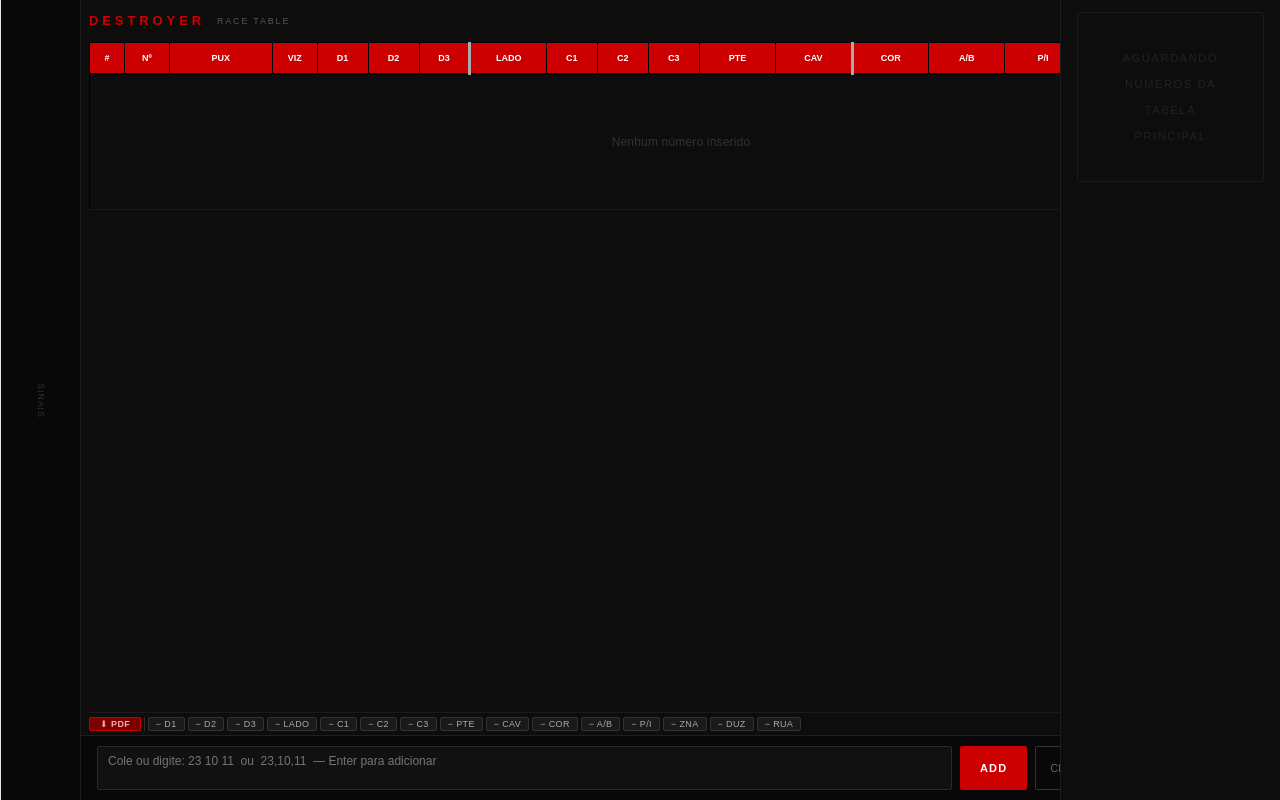
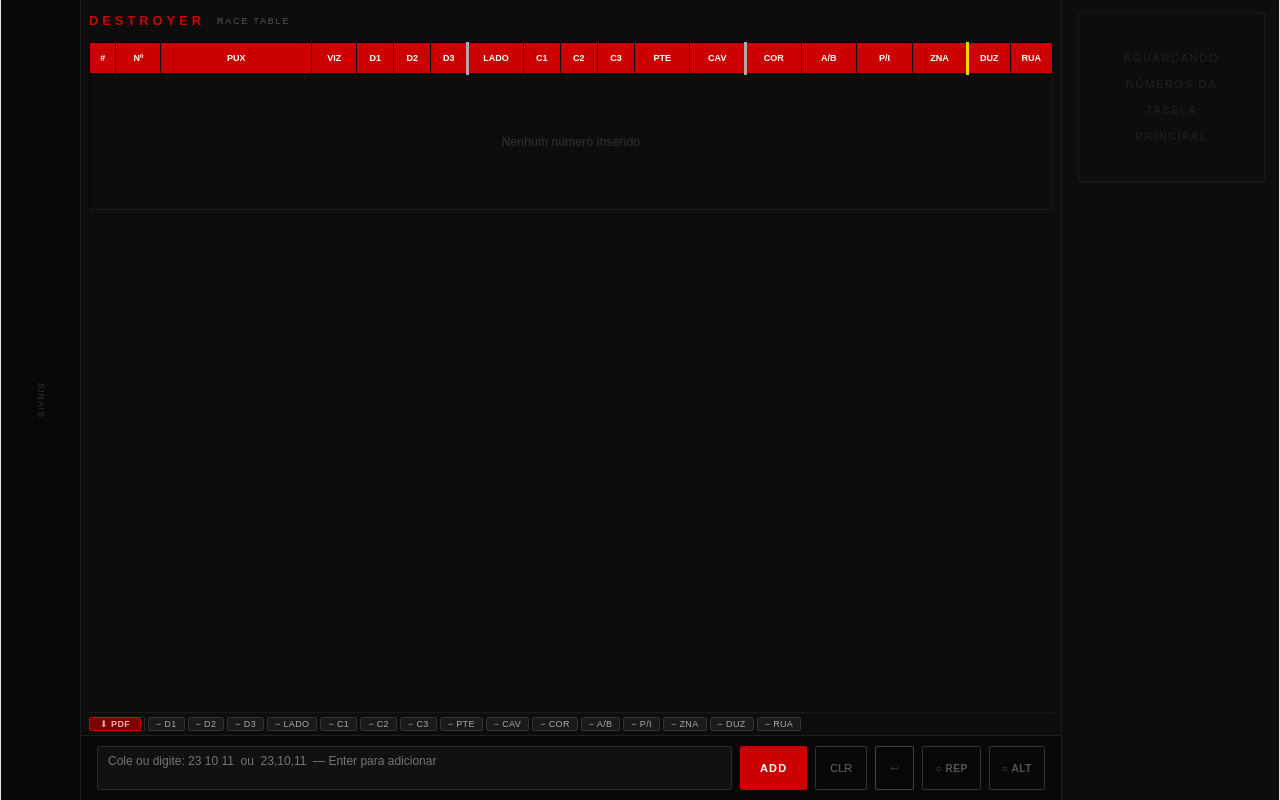
Before and after one commit to hanifalvesbatista10-spec/DESTROYER5.0, a React (Vite) app: page / in a window 1280 px wide. Built offline with nearby package versions, Linux system fonts and the light colour scheme.

Commit message:
Adjust UI element sizes and return values

```diff
--- a/src/App.jsx
+++ b/src/App.jsx
@@ -319,7 +319,7 @@ function getHistorico(entries, currentIndex, num) {
       nexts.push(entries[i + 1]);
     }
   }
-  return nexts.slice(-3);
+  return nexts.slice(-5);
 }
 
 
@@ -1585,14 +1585,14 @@ export default function DestroyerRaceTable() {
                         color:"#ffffff", padding:"2px 1px", textAlign:"center",
                         fontSize:9, fontWeight:"bold", letterSpacing:"0em",
                         borderBottom:"2px solid #000", borderRight:"1px solid #000",
-                        width: ["gp_d1","gp_d2","gp_d3","col_c1","col_c2","col_c3"].includes(col.key) ? 32 :
-                               ["seq"].includes(col.key) ? 22 :
-                               ["num"].includes(col.key) ? 28 :
-                               ["viz"].includes(col.key) ? 28 :
-                               ["hist"].includes(col.key) ? 65 :
-                               ["lado","cor","altobaixo","paridade","parte","cavalo","regiao"].includes(col.key) ? 48 :
-                               ["duzia","rua"].includes(col.key) ? 36 : undefined,
-                        minWidth: ["gp_d1","gp_d2","gp_d3","col_c1","col_c2","col_c3"].includes(col.key) ? 32 : 22,
+                        width: ["gp_d1","gp_d2","gp_d3","col_c1","col_c2","col_c3"].includes(col.key) ? 28 :
+                               ["seq"].includes(col.key) ? 20 :
+                               ["num"].includes(col.key) ? 34 :
+                               ["viz"].includes(col.key) ? 34 :
+                               ["hist"].includes(col.key) ? 114 :
+                               ["lado","cor","altobaixo","paridade","parte","cavalo","regiao"].includes(col.key) ? 42 :
+                               ["duzia","rua"].includes(col.key) ? 32 : undefined,
+                        minWidth: ["gp_d1","gp_d2","gp_d3","col_c1","col_c2","col_c3"].includes(col.key) ? 28 : 20,
                         borderLeft: isSeparator ? "3px solid #FFD700" : "none",
                         borderRight: isPrioritySep ? "3px solid #aaaaaa" : isPinnedSep ? "3px solid #aaaaaa" : "1px solid #000",
                         whiteSpace:"nowrap", fontFamily:"Arial, sans-serif",
@@ -1681,11 +1681,11 @@ export default function DestroyerRaceTable() {
                             <div
                               className={isCharMatch ? "pulse-cell" : ""}
                               style={{display:"inline-flex",flexDirection:"column",alignItems:"center",justifyContent:"center",
-                              width:20,height:20,borderRadius:"50%",background:NUM_BALL[e.cor].bg,
+                              width:26,height:26,borderRadius:"50%",background:NUM_BALL[e.cor].bg,
                               border: isCharMatch ? "2px solid #FFD700" : repAltBorder || (gpBall ? "2px solid #3b82f6" : `2px solid ${NUM_BALL[e.cor].border}`),
                               boxShadow: isCharMatch ? "0 0 8px #FFD700" : repAltShadow || (gpBall ? "0 0 6px #3b82f6" : "none"),
                               color:NUM_BALL[e.cor].text,fontFamily:"Arial, sans-serif"}}>
-                              <span style={{fontSize:10,fontWeight:"bold",lineHeight:1}}>{e.num}</span>
+                              <span style={{fontSize:11,fontWeight:"bold",lineHeight:1}}>{e.num}</span>
                               {e.gp!=="—"&&<span style={{fontSize:6,fontWeight:"normal",opacity:0.85,lineHeight:1}}>{e.gp}</span>}
                             </div>
                           </td>
@@ -1697,7 +1697,7 @@ export default function DestroyerRaceTable() {
                         const isLast3General = posFromLast >= 1 && posFromLast <= 4;
                         return (
                           <td key="hist" style={{background:"#0d0d0d",padding:"2px 5px",textAlign:"left",
-                            borderTop:bTop,borderBottom:bBot,borderRight:"1px solid #000",width:65,maxWidth:65,overflow:"hidden"}}>
+                            borderTop:bTop,borderBottom:bBot,borderRight:"1px solid #000",width:114,maxWidth:114}}>
                             <div style={{display:"flex",alignItems:"center",gap:1,flexWrap:"nowrap"}}>
                               {hist.length===0
                                 ? <span style={{color:"#2a2a2a",fontSize:8}}>—</span>
@@ -2002,7 +2002,7 @@ export default function DestroyerRaceTable() {
       {/* ── Painel lateral: Pair Catalog ── */}
       <div style={{width:220,background:"#080808",borderLeft:"1px solid #1e1e1e",
         flexShrink:0,display:"flex",flexDirection:"column",height:"100vh",
-        position:"fixed",top:0,right:0,zIndex:50}}>
+        position:"sticky",top:0,alignSelf:"flex-start"}}>
         <CatalogFooterStats entries={entries} terminalStats={terminalStats}/>
         <div style={{flex:1,overflowY:"auto"}}>
           <PairCatalog sharedEntries={entries}/>
```
